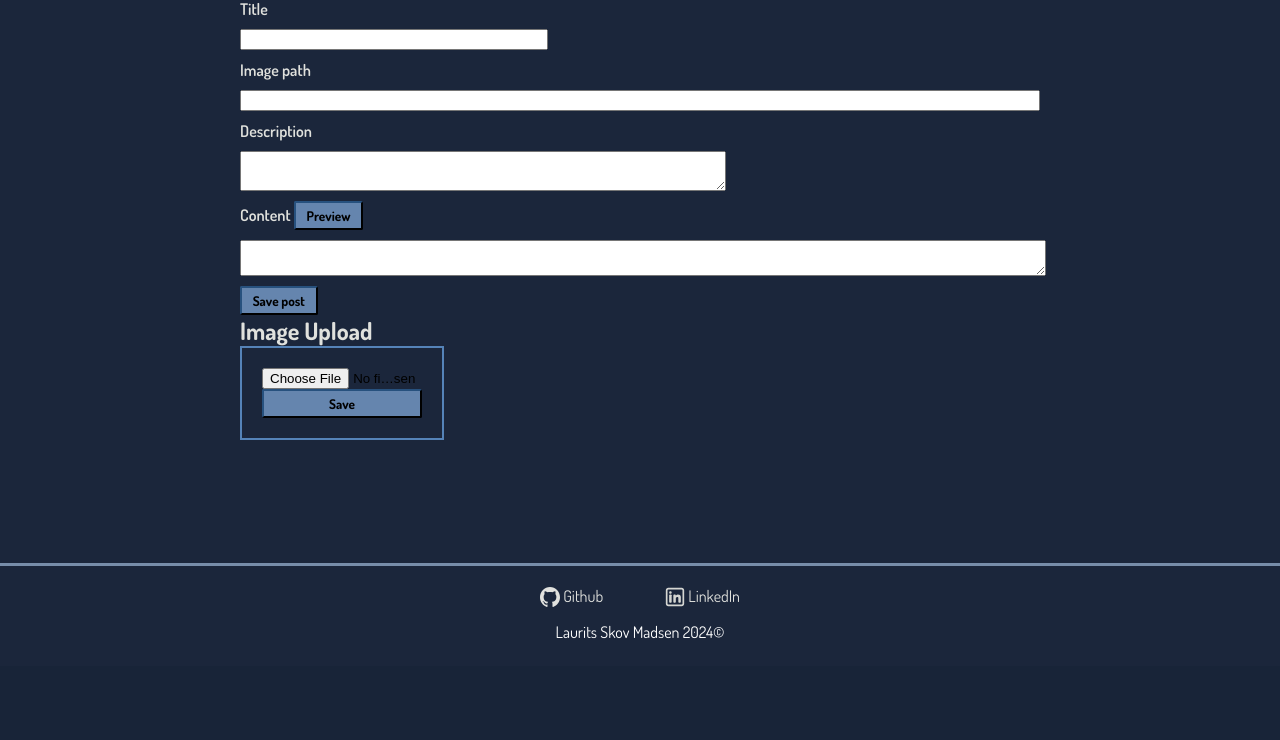
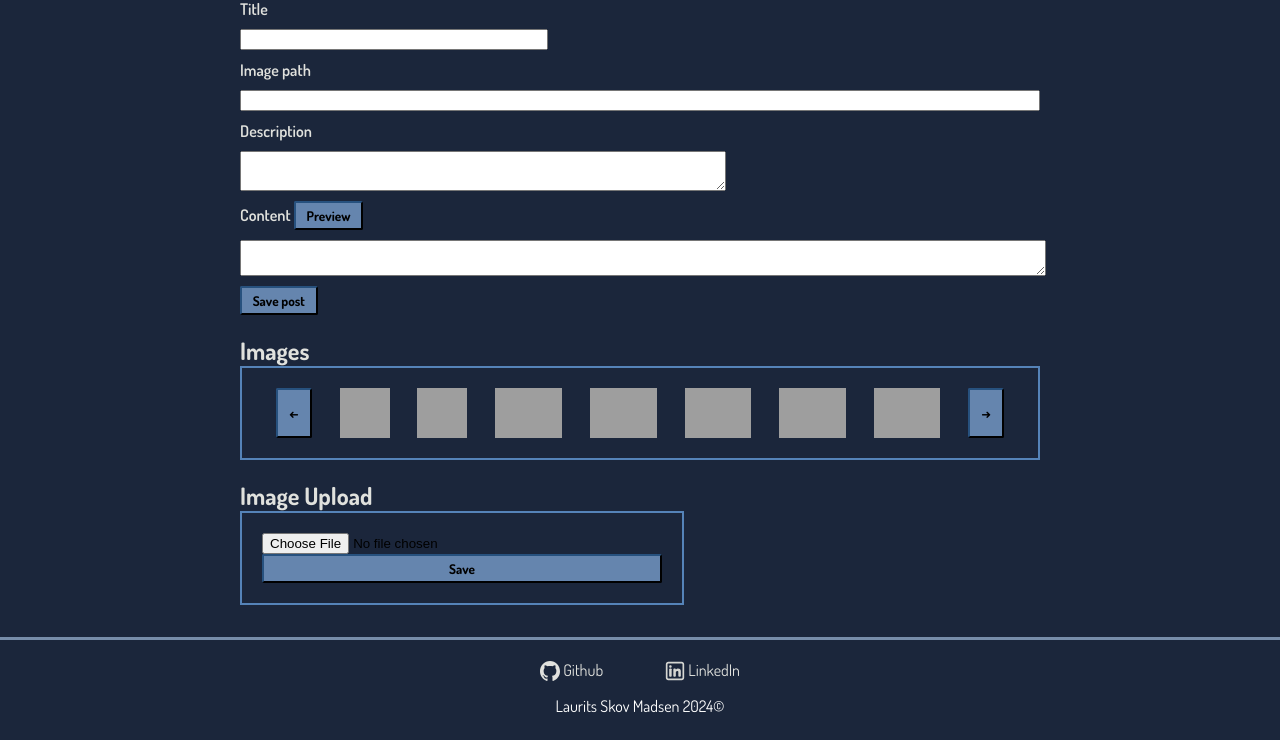
Before and after one commit to DGLaurits/myblog, a Flask app: template templates/writing.html in a window 1280 px wide. Shown: the part 134-874 px from the top of the page. Before the commit the page ends 773 px from the top, so only its background shows below. Run offline with Flask 3, Linux system fonts and the light colour scheme; the template is opened without the code that fills it, so the values that code supplies are empty; some libraries are stand-ins or nearby versions; grey boxes are pictures that could not be loaded.

Commit message:
Add images to /write

```diff
--- a/templates/writing.html
+++ b/templates/writing.html
@@ -22,8 +22,22 @@
         </div>
         <button type="submit">Save post</button>
     </form>
+    <br>
+    <h1>Images</h1>
+    <div style="display: flex; justify-content: space-around; padding: 20px; width:auto; height: auto; border: solid 2px rgb(85, 131, 184);">
+        <button id="left">←</button>
+        <img class="img_preview" style="max-height: 50px; max-width: 50px;" src="/get_image/1" title="1">
+        <img class="img_preview" style="max-height: 50px; max-width: 50px;" src="/get_image/2" title="2">
+        <img class="img_preview" style="max-height: 50px; max-width: 80px;" src="/get_image/3" title="3">
+        <img class="img_preview" style="max-height: 50px; max-width: 80px;" src="/get_image/4" title="4">
+        <img class="img_preview" style="max-height: 50px; max-width: 80px;" src="/get_image/5" title="5">
+        <img class="img_preview" style="max-height: 50px; max-width: 80px;" src="/get_image/6" title="6">
+        <img class="img_preview" style="max-height: 50px; max-width: 80px;" src="/get_image/7" title="7">
+        <button id="right">→</button>
+    </div>
+    <br>
     <h1>Image Upload</h1>
-    <div style="padding: 20px; width: 160px; height: auto; border: solid 2px rgb(85, 131, 184);">
+    <div style="padding: 20px; width:50%; height: auto; border: solid 2px rgb(85, 131, 184);">
         <form style="display: flex; flex-direction: column;" action="/images" method="POST" enctype=multipart/form-data>
             <input type="file" name="file" id="file_input">
             <button type="submit">Save</button>
@@ -34,7 +48,7 @@
 <script src="https://unpkg.com/showdown/dist/showdown.min.js"></script>
 <script>
 
-    description = document.getElementById("description")
+    description = document.getElementById("description");
     content = document.getElementById("content");
     preview = document.getElementById("preview");
     preview_button = document.getElementById("preview-button");
@@ -56,5 +70,31 @@
         preview.classList.toggle("hidden");
     });
 
+    left_button = document.getElementById("left");
+    right_button = document.getElementById("right");
+    images = document.getElementsByClassName("img_preview");
+
+    offset = 0;
+
+    left_button.addEventListener("click", () => {
+        i = 1;
+        offset--;
+        for (element of images) {
+            element.setAttribute("src", "/get_image/" + (offset+i))
+            element.setAttribute("title", offset+i)
+            i++;
+        }
+    })
+
+    right_button.addEventListener("click", () => {
+        i = 1;
+        offset++;
+        for (element of images) {
+            element.setAttribute("src", "/get_image/" + (offset+i))
+            element.setAttribute("title", offset+i)
+            i++;
+        }
+    })
+
 </script>
 {% endblock %}
```
